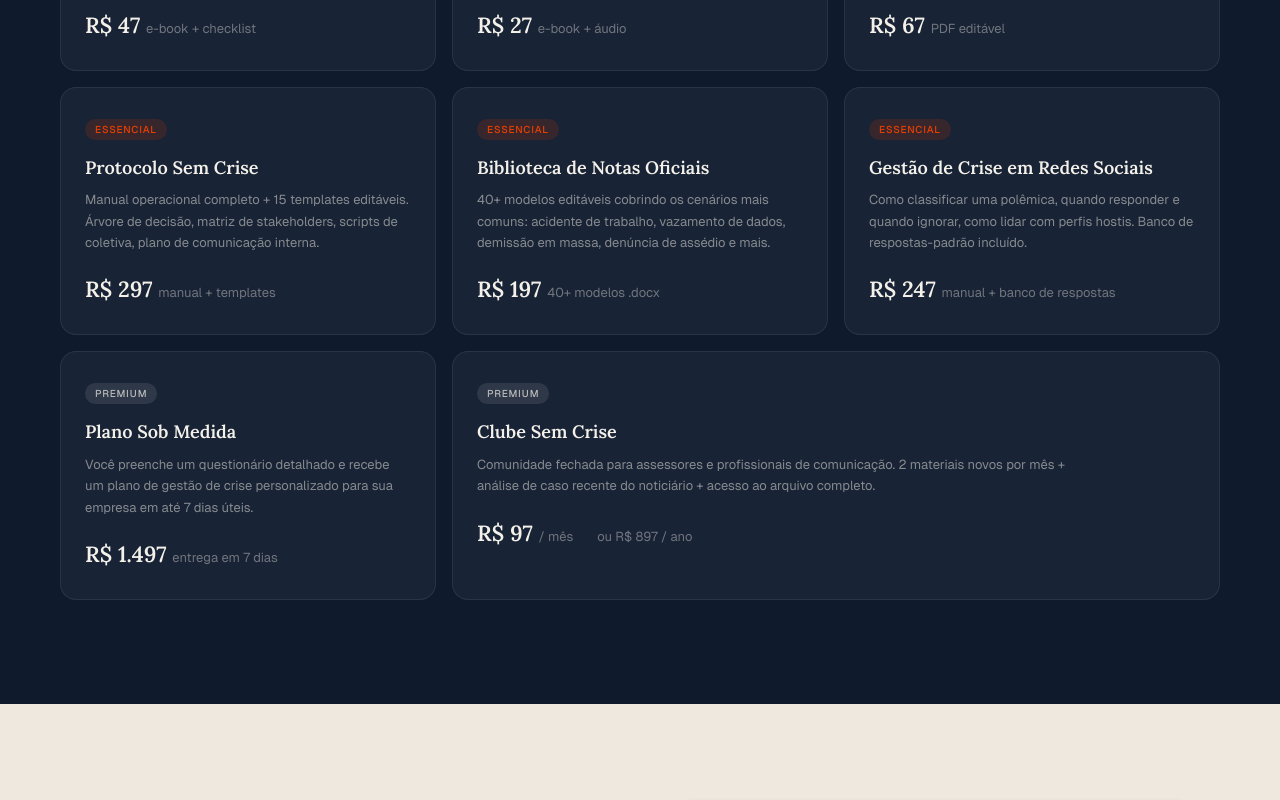
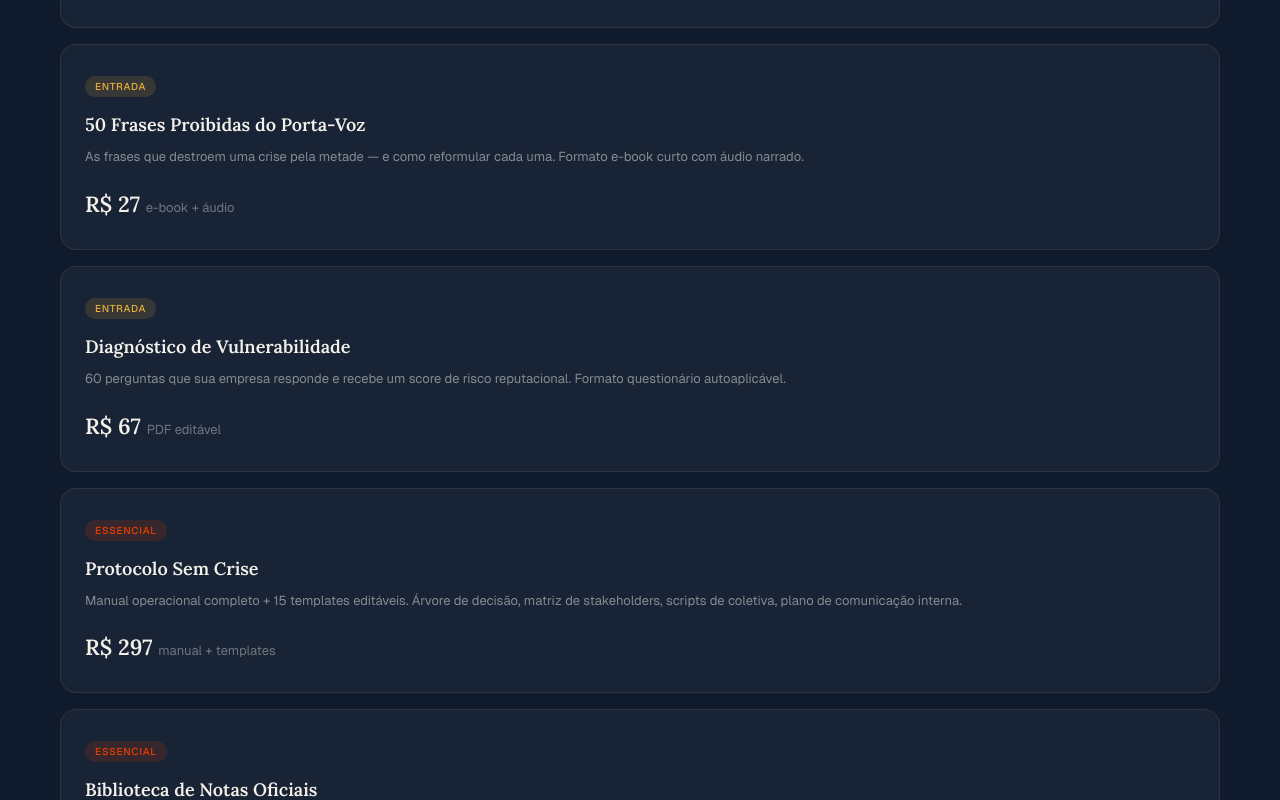
Before and after one commit to neybarao/sem-crise, a Next.js app: page / in a window 1280 px wide. Shown: the part 1924-2724 px from the top of the page. Built offline with nearby package versions, Linux system fonts and the light colour scheme.

Commit message:
Fix: Change products grid to single column layout
- Change grid-template-columns from repeat(3, 1fr) to 1fr
- Remove gridColumn span 2 from Clube Sem Crise card
- All product cards now stack vertically (one per row)

Co-Authored-By: Claude Haiku 4.5 <noreply@anthropic.com>

```diff
--- a/app/globals.css
+++ b/app/globals.css
@@ -367,7 +367,7 @@ button {
 
 .products-grid {
   display: grid;
-  grid-template-columns: repeat(3, 1fr);
+  grid-template-columns: 1fr;
   gap: 16px;
 }
 
--- a/src/components/Produtos.tsx
+++ b/src/components/Produtos.tsx
@@ -56,7 +56,7 @@ export const Produtos: React.FC = () => {
             <p className="product-body">Você preenche um questionário detalhado e recebe um plano de gestão de crise personalizado para sua empresa em até 7 dias úteis.</p>
             <div className="product-price">R$ 1.497 <span>entrega em 7 dias</span></div>
           </div>
-          <div className="product-card" style={{ gridColumn: 'span 2' }}>
+          <div className="product-card">
             <span className="product-tag tag-prem">Premium</span>
             <h3 className="product-title">Clube Sem Crise</h3>
             <p className="product-body" style={{ maxWidth: '600px' }}>Comunidade fechada para assessores e profissionais de comunicação. 2 materiais novos por mês + análise de caso recente do noticiário + acesso ao arquivo completo.</p>
```
